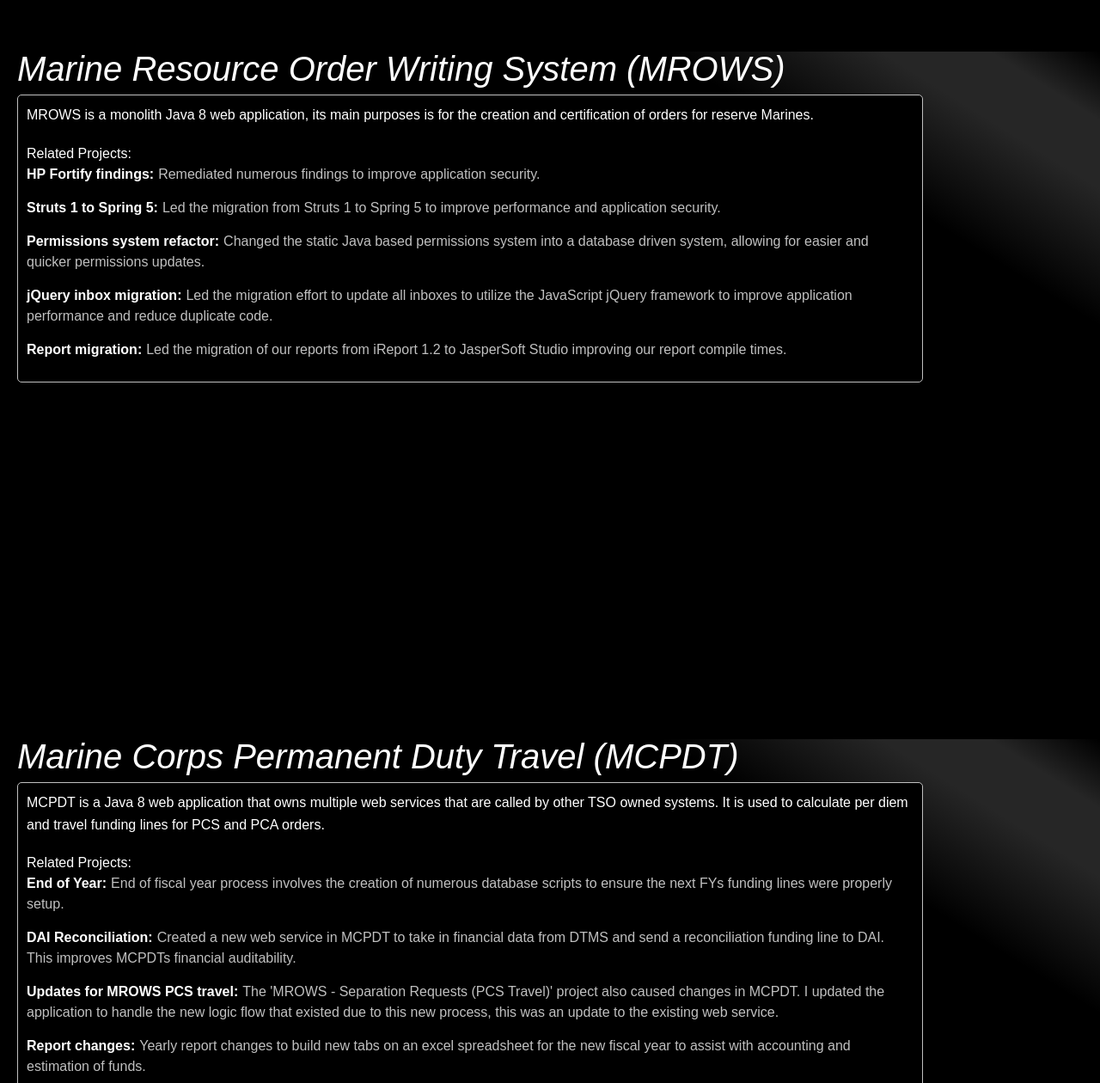
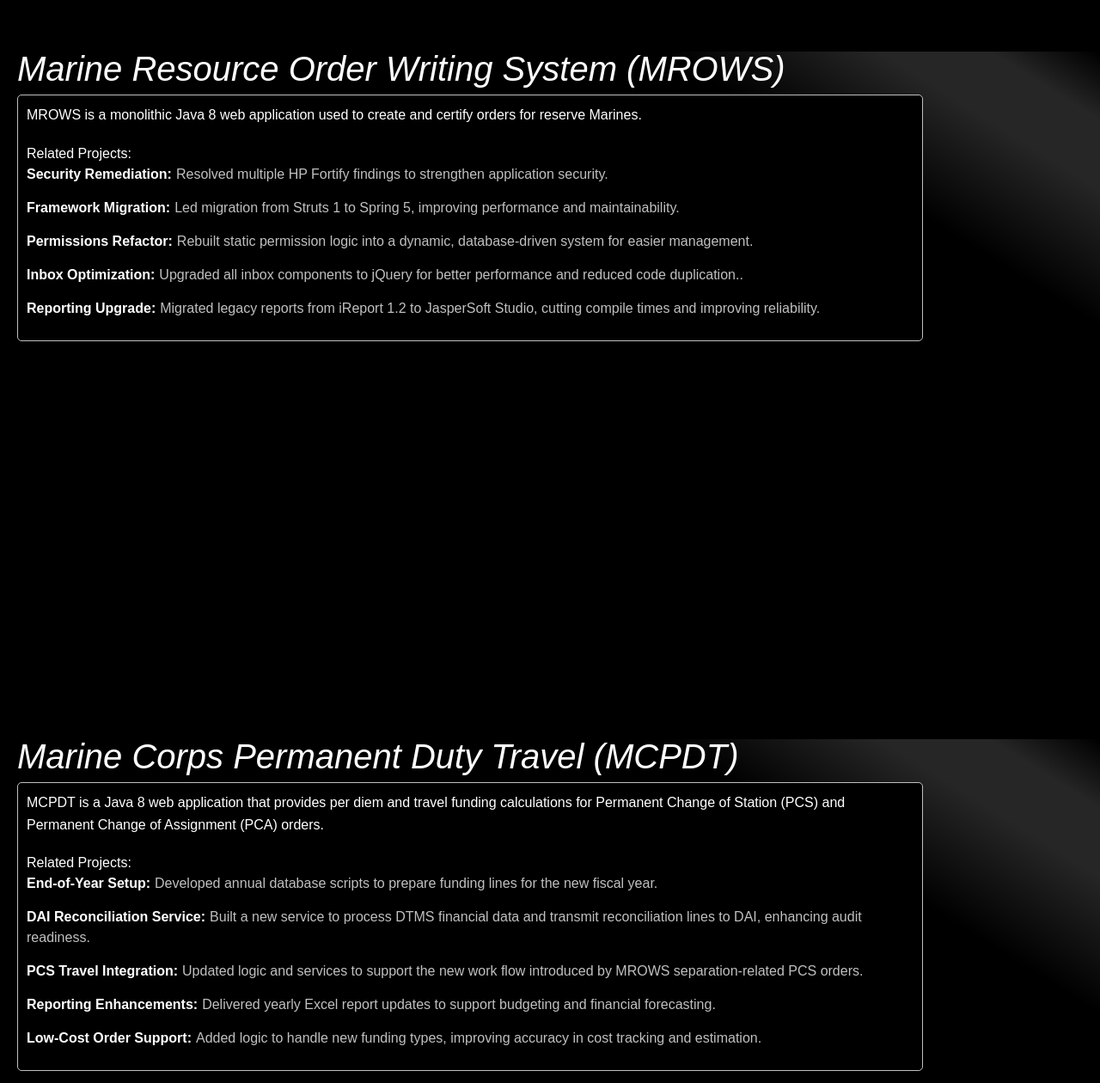
Before and after one commit to ethan5191/portfolio_v2, a Next.js app: page / in a window 1280 px wide. Shown: the part 1540-2800 px from the top of the page at 86% size. Built offline with nearby package versions, Linux system fonts and the light colour scheme.

Commit message:
Refactored content for MROWS and MCPDT. Changed header for work section and changed link for work as well

```diff
--- a/app/components/mcpdt/McpdtSection.tsx
+++ b/app/components/mcpdt/McpdtSection.tsx
@@ -6,32 +6,25 @@ export default function McpdtSection() {
     return (<section id="mcpdt" className={sectionStyles.section}>
         <h2>Marine Corps Permanent Duty Travel (MCPDT)</h2>
         <div className={`${sectionStyles.sectionContentWrapper} ${sectionStyles.infoContent}`}>
-                <p>MCPDT is a Java 8 web application that owns multiple web services that are called by
-                    other TSO owned systems. It is used to calculate per diem and travel funding lines for PCS and
-                    PCA orders.</p>
+            <p>MCPDT is a Java 8 web application that provides per diem and travel funding calculations for Permanent
+                Change of Station (PCS)
+                and Permanent Change of Assignment (PCA) orders.</p>
             <h4>Related Projects:</h4>
             <ul className={accomplishments.accomplishmentsList}>
-                    <li><span className={accomplishments.accomplishmentTitle}>End of Year:</span>
-                        <span className={accomplishments.accomplishmentDetails}>End of fiscal year process involves the creation
-                                    of numerous database scripts to ensure the next FYs funding lines were properly setup.</span>
+                <li><span className={accomplishments.accomplishmentTitle}>End-of-Year Setup:</span>
+                    <span className={accomplishments.accomplishmentDetails}>Developed annual database scripts to prepare funding lines for the new fiscal year.</span>
                 </li>
-                    <li><span className={accomplishments.accomplishmentTitle}>DAI Reconciliation:</span>
-                        <span className={accomplishments.accomplishmentDetails}>Created a new web service in MCPDT to take in
-                                    financial data from DTMS and send a reconciliation funding line to DAI. This improves
-                                    MCPDTs financial auditability.</span>
+                <li><span className={accomplishments.accomplishmentTitle}>DAI Reconciliation Service:</span>
+                    <span className={accomplishments.accomplishmentDetails}>Built a new service to process DTMS financial data and transmit reconciliation lines to DAI, enhancing audit readiness.</span>
                 </li>
-                    <li><span className={accomplishments.accomplishmentTitle}>Updates for MROWS PCS travel:</span>
-                        <span className={accomplishments.accomplishmentDetails}>The 'MROWS - Separation Requests (PCS Travel)'
-                                    project also caused changes in MCPDT. I updated the application to handle the new logic
-                                    flow that existed due to this new process, this was an update to the existing web service.</span>
+                <li><span className={accomplishments.accomplishmentTitle}>PCS Travel Integration:</span>
+                    <span className={accomplishments.accomplishmentDetails}>Updated logic and services to support the new work flow introduced by MROWS separation-related PCS orders.</span>
                 </li>
-                    <li><span className={accomplishments.accomplishmentTitle}>Report changes:</span>
-                        <span className={accomplishments.accomplishmentDetails}>Yearly report changes to build new tabs
-                                    on an excel spreadsheet for the new fiscal year to assist with accounting and estimation of funds.</span>
+                <li><span className={accomplishments.accomplishmentTitle}>Reporting Enhancements:</span>
+                    <span className={accomplishments.accomplishmentDetails}>Delivered yearly Excel report updates to support budgeting and financial forecasting.</span>
                 </li>
-                    <li><span className={accomplishments.accomplishmentTitle}>Low cost funding changes:</span>
-                        <span className={accomplishments.accomplishmentDetails}>Added new funding types to properly account
-                                    for low cost order types. This improved financial auditability and estimation of funds.</span>
+                <li><span className={accomplishments.accomplishmentTitle}>Low-Cost Order Support:</span>
+                    <span className={accomplishments.accomplishmentDetails}>Added logic to handle new funding types, improving accuracy in cost tracking and estimation.</span>
                 </li>
             </ul>
         </div>
--- a/app/components/mrows/MrowsSection.tsx
+++ b/app/components/mrows/MrowsSection.tsx
@@ -6,30 +6,23 @@ export default function MrowsSection() {
     return (<section id="mrows" className={sectionStyles.section}>
         <h2>Marine Resource Order Writing System (MROWS)</h2>
         <div className={`${sectionStyles.sectionContentWrapper} ${sectionStyles.infoContent}`}>
-            <p>MROWS is a monolith Java 8 web application, its main purposes is for the creation and
-                certification of orders for reserve Marines.</p>
+            <p>MROWS is a monolithic Java 8 web application used to create and certify orders for reserve Marines.</p>
             <h4>Related Projects:</h4>
             <ul className={accomplishments.accomplishmentsList}>
-                <li><span className={accomplishments.accomplishmentTitle}>HP Fortify findings:</span>
-                    <span className={accomplishments.accomplishmentDetails}>Remediated numerous findings to improve
-                                    application security.</span>
+                <li><span className={accomplishments.accomplishmentTitle}>Security Remediation:</span>
+                    <span className={accomplishments.accomplishmentDetails}>Resolved multiple HP Fortify findings to strengthen application security.</span>
                 </li>
-                <li><span className={accomplishments.accomplishmentTitle}>Struts 1 to Spring 5:</span>
-                    <span className={accomplishments.accomplishmentDetails}>Led the migration from Struts 1 to
-                                    Spring 5 to improve performance and application security.</span>
+                <li><span className={accomplishments.accomplishmentTitle}>Framework Migration:</span>
+                    <span className={accomplishments.accomplishmentDetails}>Led migration from Struts 1 to Spring 5, improving performance and maintainability.</span>
                 </li>
-                <li><span className={accomplishments.accomplishmentTitle}>Permissions system refactor:</span>
-                    <span className={accomplishments.accomplishmentDetails}>Changed the static Java based permissions system into a
-                                    database driven system, allowing for easier and quicker permissions updates.</span>
+                <li><span className={accomplishments.accomplishmentTitle}>Permissions Refactor:</span>
+                    <span className={accomplishments.accomplishmentDetails}>Rebuilt static permission logic into a dynamic, database-driven system for easier management.</span>
                 </li>
-                <li><span className={accomplishments.accomplishmentTitle}>jQuery inbox migration:</span>
-                    <span className={accomplishments.accomplishmentDetails}>Led the migration effort to update all inboxes to utilize the
-                                    JavaScript jQuery framework to improve application performance and reduce duplicate
-                                    code.</span>
+                <li><span className={accomplishments.accomplishmentTitle}>Inbox Optimization:</span>
+                    <span className={accomplishments.accomplishmentDetails}>Upgraded all inbox components to jQuery for better performance and reduced code duplication..</span>
                 </li>
-                <li><span className={accomplishments.accomplishmentTitle}>Report migration:</span>
-                    <span className={accomplishments.accomplishmentDetails}>Led the migration of our reports from iReport 1.2 to JasperSoft
-                                    Studio improving our report compile times.</span>
+                <li><span className={accomplishments.accomplishmentTitle}>Reporting Upgrade:</span>
+                    <span className={accomplishments.accomplishmentDetails}>Migrated legacy reports from iReport 1.2 to JasperSoft Studio, cutting compile times and improving reliability.</span>
                 </li>
             </ul>
         </div>
--- a/app/components/projects2/Projects2Section.tsx
+++ b/app/components/projects2/Projects2Section.tsx
@@ -81,7 +81,7 @@ const myProjects = [
 const Projects2Section = () => {
     return (
         <section id="work" className={sectionStyles.section}>
-            <h2>My Work / Projects</h2>
+            <h2>Notable Development Work</h2>
             <div className={styles.projectGrid}>
                 {myProjects.map(project => (
                     <ProjectCard key={project.id} project={project}/>
--- a/app/layout.tsx
+++ b/app/layout.tsx
@@ -70,7 +70,7 @@ export default function RootLayout({
                 <a href="#about">ABOUT</a>
                 <a href="#mrows">MROWS</a>
                 <a href="#mcpdt">MCPDT</a>
-                <a href="#work">WORK</a>
+                <a href="#work">HIGHLIGHTS</a>
                 <a href="#skills">SKILLS</a>
                 <a href="#contact">CONTACT</a>
             </nav>
@@ -84,7 +84,7 @@ export default function RootLayout({
             <a href="#about">ABOUT</a>
             <a href="#mrows">MROWS</a>
             <a href="#mcpdt">MCPDT</a>
-            <a href="#work">WORK</a>
+            <a href="#work">HIGHLIGHTS</a>
             <a href="#skills">SKILLS</a>
             <a href="#contact">CONTACT</a>
         </nav>
```
Lines whose indentation alone changed are shown as unchanged.
